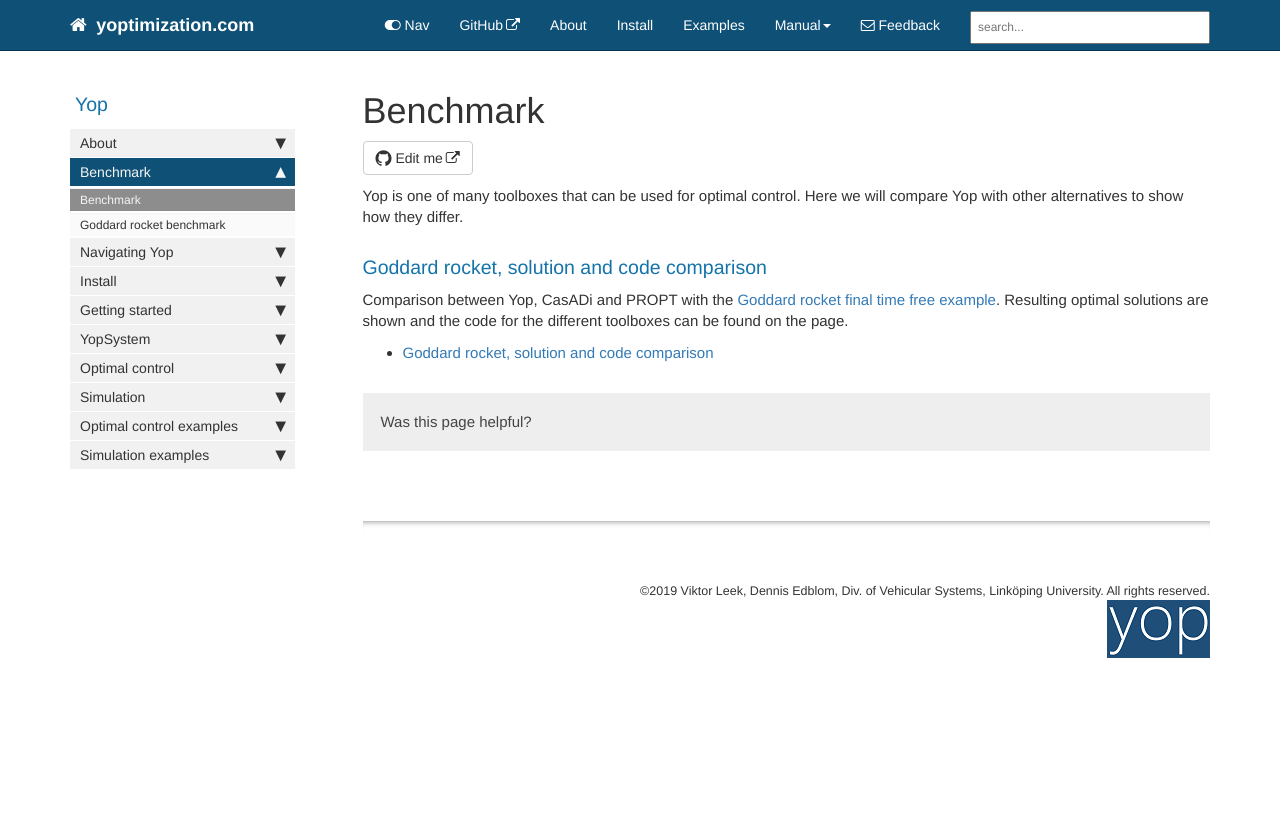
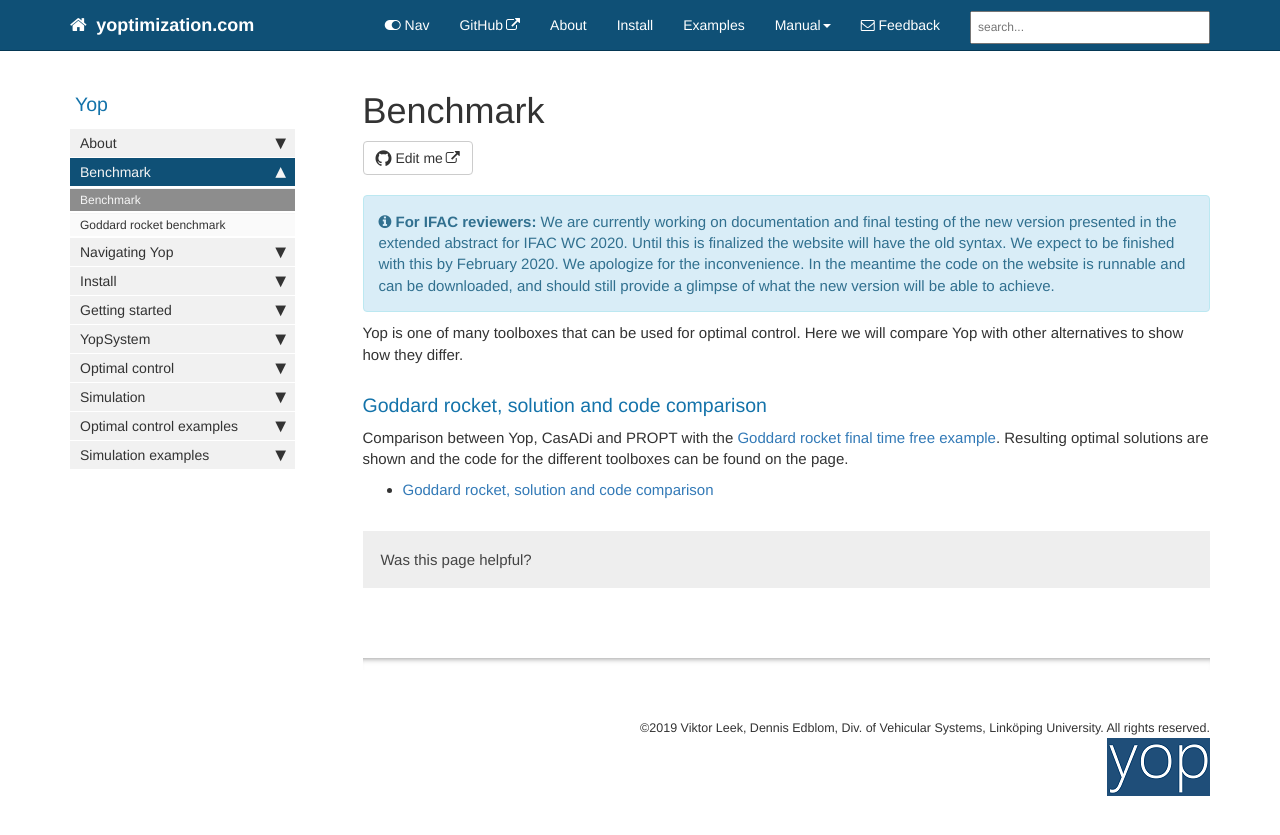
Before and after one commit to yoptimization/yoptimization, a Jekyll site: the page built from pages/benchmark/benchmark.md, in a window 1280 px wide. Shown: the top 835 px of the page. Built offline with Jekyll 4.4.1, drawn with Linux system fonts in a browser that asks for light colours; nearby versions of some CDN libraries; comment, search, counter and statistics services are not loaded.

Commit message:
Note for IFAC reviewers

```diff
--- /dev/null
+++ b/_includes/note-minimal.html
@@ -0,0 +1 @@
+<div markdown="span" class="alert alert-info" role="alert"><i class="fa fa-info-circle"></i> {{include.content}}</div>
--- a/pages/benchmark/benchmark.md
+++ b/pages/benchmark/benchmark.md
@@ -6,6 +6,7 @@ permalink: benchmark
 folder: benchmark
 toc: false
 ---
+{% include note-minimal.html content="**For IFAC reviewers:** We are currently working on documentation and final testing of the new version presented in the extended abstract for IFAC WC 2020. Until this is finalized the website will have the old syntax. We expect to be finished with this by February 2020. We apologize for the inconvenience. In the meantime the code on the website is runnable and can be downloaded, and should still provide a glimpse of what the new version will be able to achieve. " %}
 
 Yop is one of many toolboxes that can be used for optimal control. Here we will compare Yop with other alternatives to show how they differ.
 
```
Also changed, not shown: index.md (+2 -0 lines).
